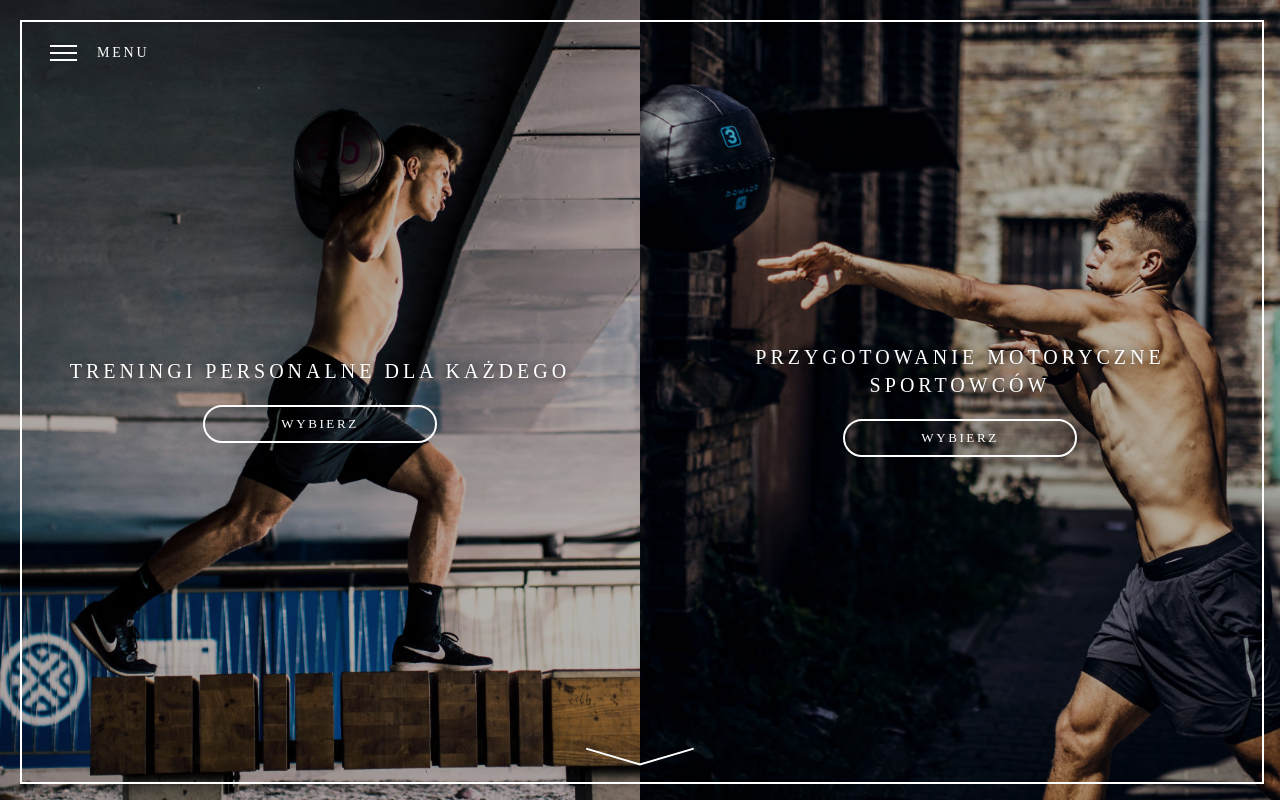
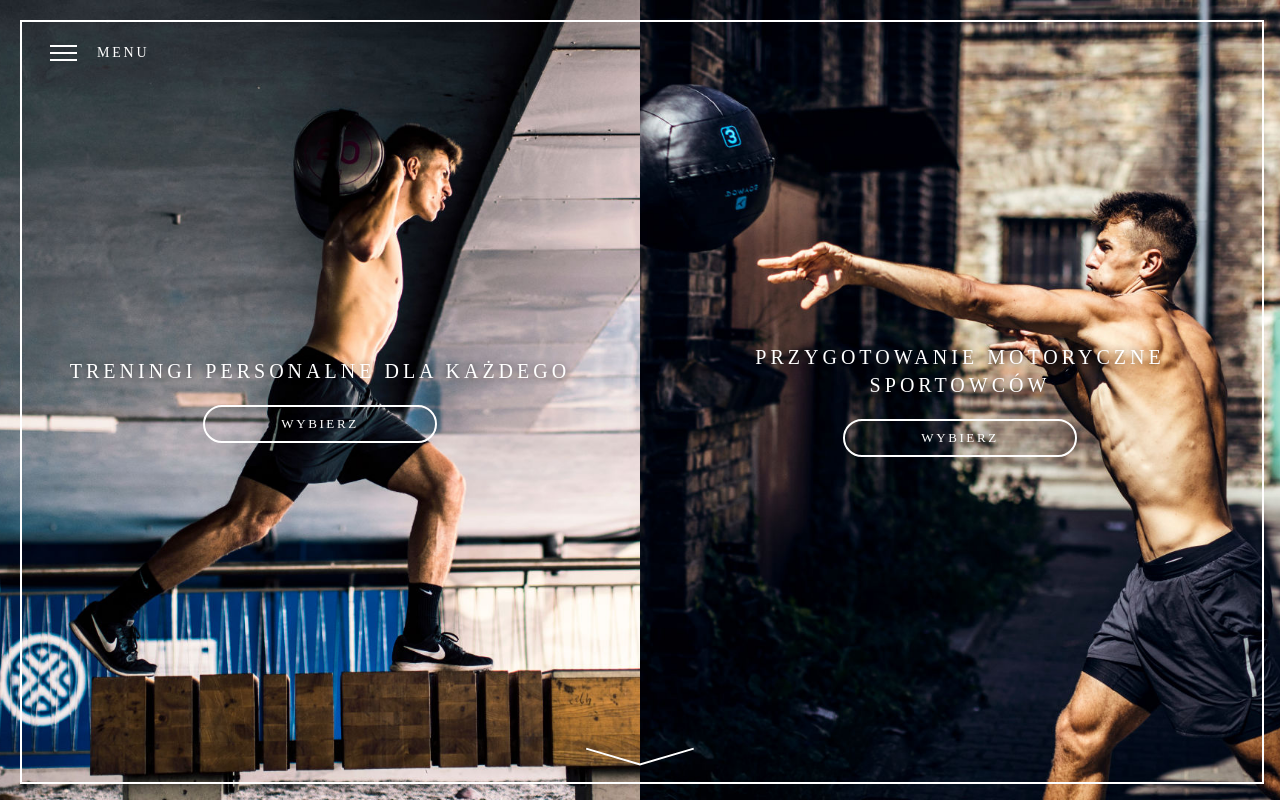
Before and after one commit to GabrielQuik/galikTeam, a React (Vite) app: page / in a window 1280 px wide. Built offline with nearby package versions, Linux system fonts and the light colour scheme.

Commit message:
Add animations to half__images; Add GSAP; Add jQuery;

```diff
--- a/package.json
+++ b/package.json
@@ -9,6 +9,8 @@
   "author": "DeepPerfection (https://deepperfection.pl)",
   "license": "MIT",
   "dependencies": {
+    "gsap": "^2.0.1",
+    "jquery": "^3.3.1",
     "react": "^16.2.0",
     "react-dom": "^16.2.0"
   },
--- a/src/App.css
+++ b/src/App.css
@@ -34,13 +34,14 @@ div#root::before {
   width: 50%;
   height: 100%;
   position: relative;
+  overflow: hidden;
 }
 .bar_content_bg {
   width: 100%;
   height: 100vh;
 }
 .half__image {
-  filter: brightness(70%) grayscale(8%);
+  /* filter: brightness(70%) grayscale(8%); */
   display: block;
   width: 100%;
   height: 100%;
--- a/src/App.js
+++ b/src/App.js
@@ -9,8 +9,8 @@ import rightContentImage from "../assets/images/M67A6522_2.jpg";
 class App extends Component {
     render() {
         const imageList = [
-            { src: leftContentImage, alt: 'Treningi personalne dla każdego', link: '/treningi-personalne' },
-            { src: rightContentImage, alt: 'Przygotowanie motoryczne sportowców', link: '/przygotowanie-motoryczne-sportowcow' }
+            { uid: 1, id: 'half__1', src: leftContentImage, alt: 'Treningi personalne dla każdego', link: '/treningi-personalne' },
+            { uid: 2, id: 'half__2', src: rightContentImage, alt: 'Przygotowanie motoryczne sportowców', link: '/przygotowanie-motoryczne-sportowcow' }
         ];
         return (
             <Fragment>
@@ -40,7 +40,7 @@ class App extends Component {
                 </a>
                 <div className="container">
                     {imageList.map(imageData => (
-                        <div className="container__half">
+                        <div key={imageData.uid} className={"container__half " + imageData.id}>
                             <img
                                 className="half__image"
                                 src={imageData.src}
@@ -50,7 +50,7 @@ class App extends Component {
                                 <span className="half__desc__text">
                                     {imageData.alt}
                                 </span>
-                                <a href="#tak" className="half__desc__button">
+                                <a href={imageData.link} data-id={imageData.id} className='half__desc__button'>
                                     wybierz
                                 </a>
                             </div>
--- a/src/index.html
+++ b/src/index.html
@@ -13,5 +13,6 @@
     </noscript>
     <div id="root"></div>
     <script src="./index.js"></script>
+    <script src="./js/index.js"></script>
   </body>
 </html>
--- /dev/null
+++ b/src/js/index.js
@@ -0,0 +1,21 @@
+import { TweenLite, Power4 } from "gsap/TweenMax";
+import $ from 'jquery';
+
+$('.half__desc__button').hover(
+  function () {
+    let hoverID = $(this).attr('data-id');
+    // console.log($(this).attr('data-halfid'));
+    // console.log($('.half__image').attr('data-halfid'));
+    TweenLite.to($('.container__half.' + hoverID).find('img'), 2, {
+      scale: 1.1,
+      ease: Power4.easeOut
+    });
+  },
+  function () {
+    let hoverID = $(this).attr('data-id');
+    TweenLite.to($('.container__half.' + hoverID).find('img'), 1, {
+      scale: 1,
+      ease: Power4.easeOut
+    });
+  }
+);
```
Also changed, not shown: 1 other file (tests, documents, lock files or other folders).
